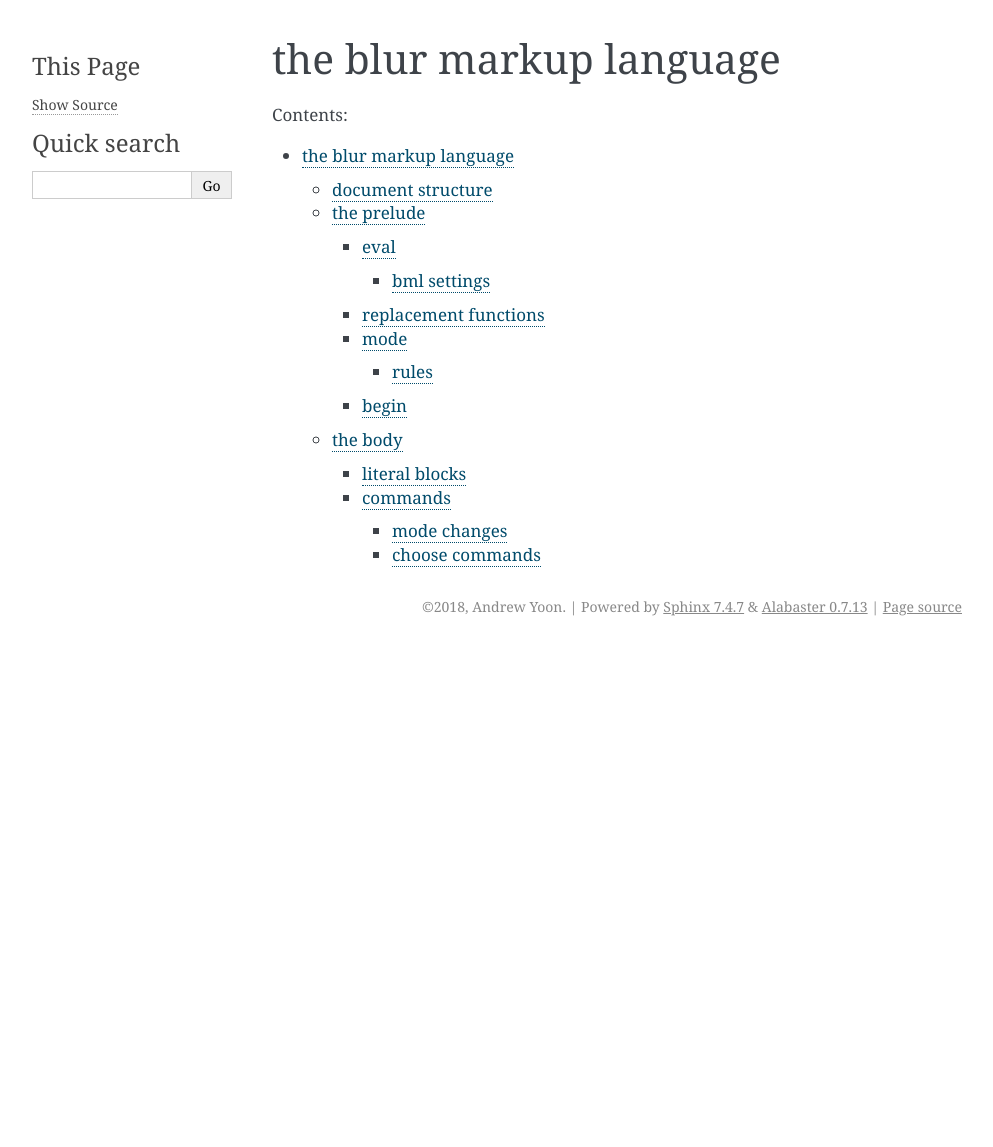
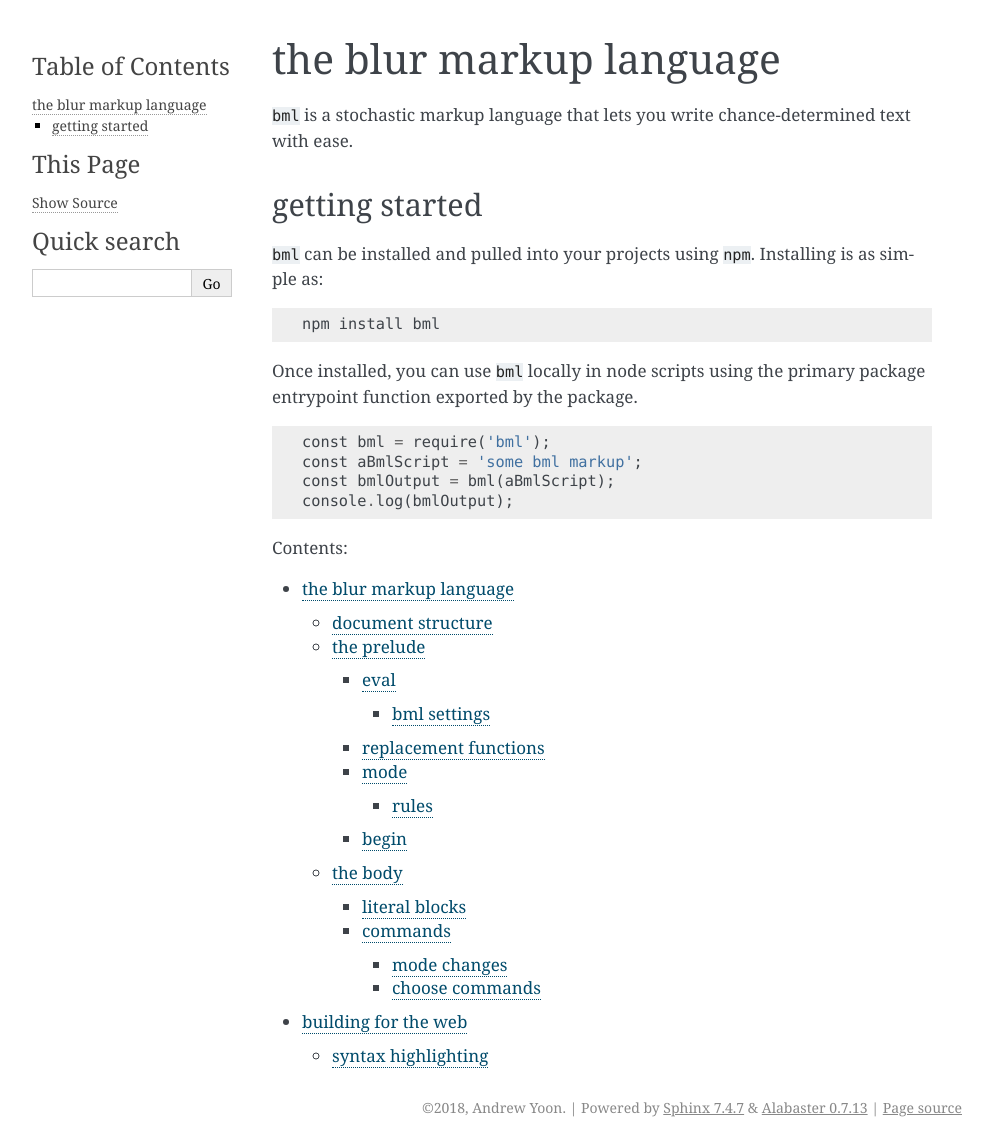
Before and after one commit to ajyoon/bml, a Sphinx documentation site: the page built from doc/source/index.rst, in a window 1280 px wide. Shown: the whole page, without its empty margins (148-1141 px from the left). Built offline with Sphinx 7.4.7, drawn with Linux system fonts in a browser that asks for light colours; before the commit the page ends 900 px from its top, so only the background shows below that.

Commit message:
add getting started guide

```diff
--- a/doc/source/index.rst
+++ b/doc/source/index.rst
@@ -1,7 +1,28 @@
 the blur markup language
 ========================
+
+``bml`` is a stochastic markup language that lets you write chance-determined
+text with ease.
+
+getting started
+---------------
+
+``bml`` can be installed and pulled into your projects using ``npm``. Installing
+is as simple as: ::
+
+  npm install bml
+
+Once installed, you can use ``bml`` locally in node scripts using the primary
+package entrypoint function exported by the package. ::
+
+  const bml = require('bml');
+  const aBmlScript = 'some bml markup';
+  const bmlOutput = bml(aBmlScript);
+  console.log(bmlOutput);
+
 
 .. toctree::
    :caption: Contents:
 
    language/overview
+   building_for_the_web
```
Also changed, not shown: doc/source/building_for_the_web.rst (added, +56 -0 lines).
